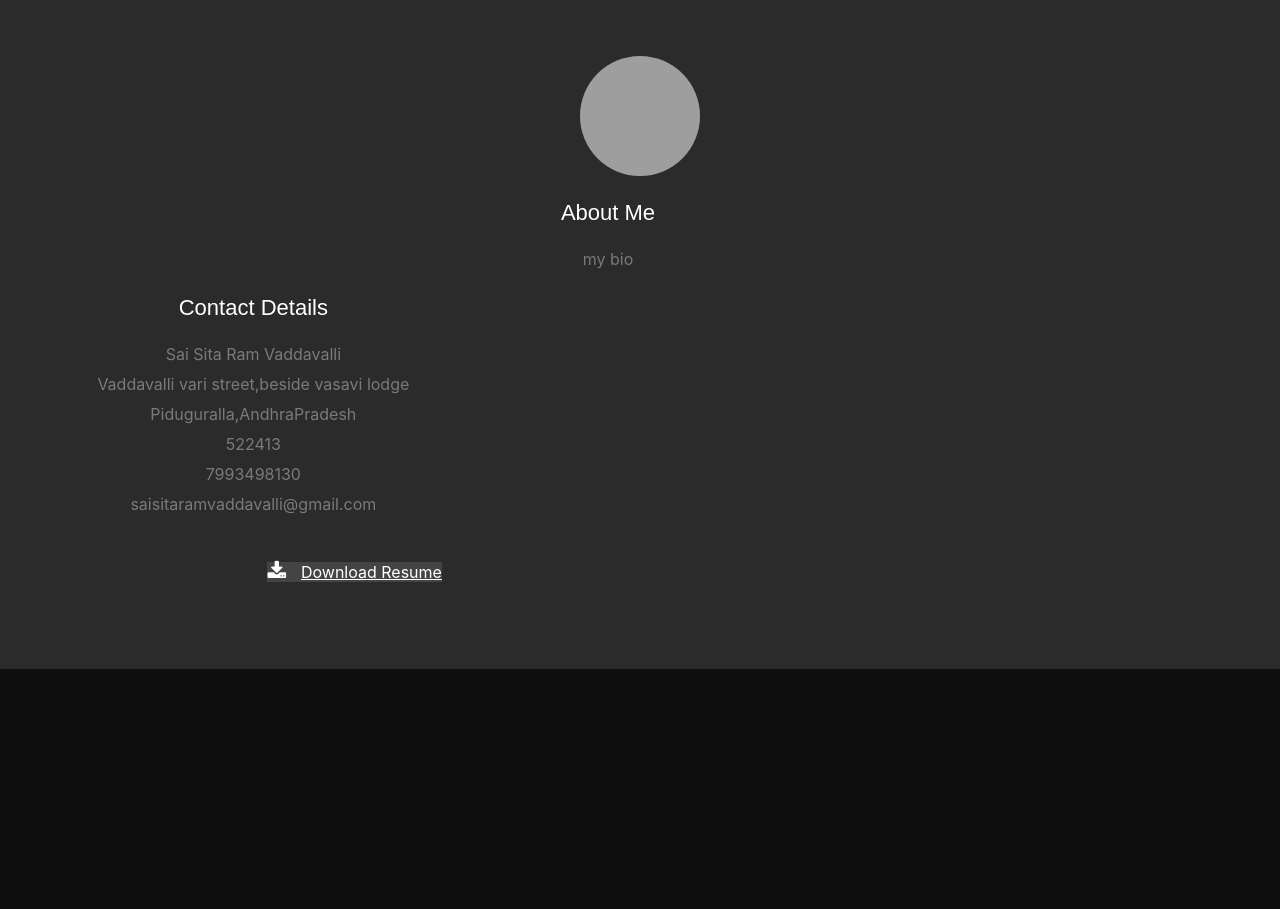
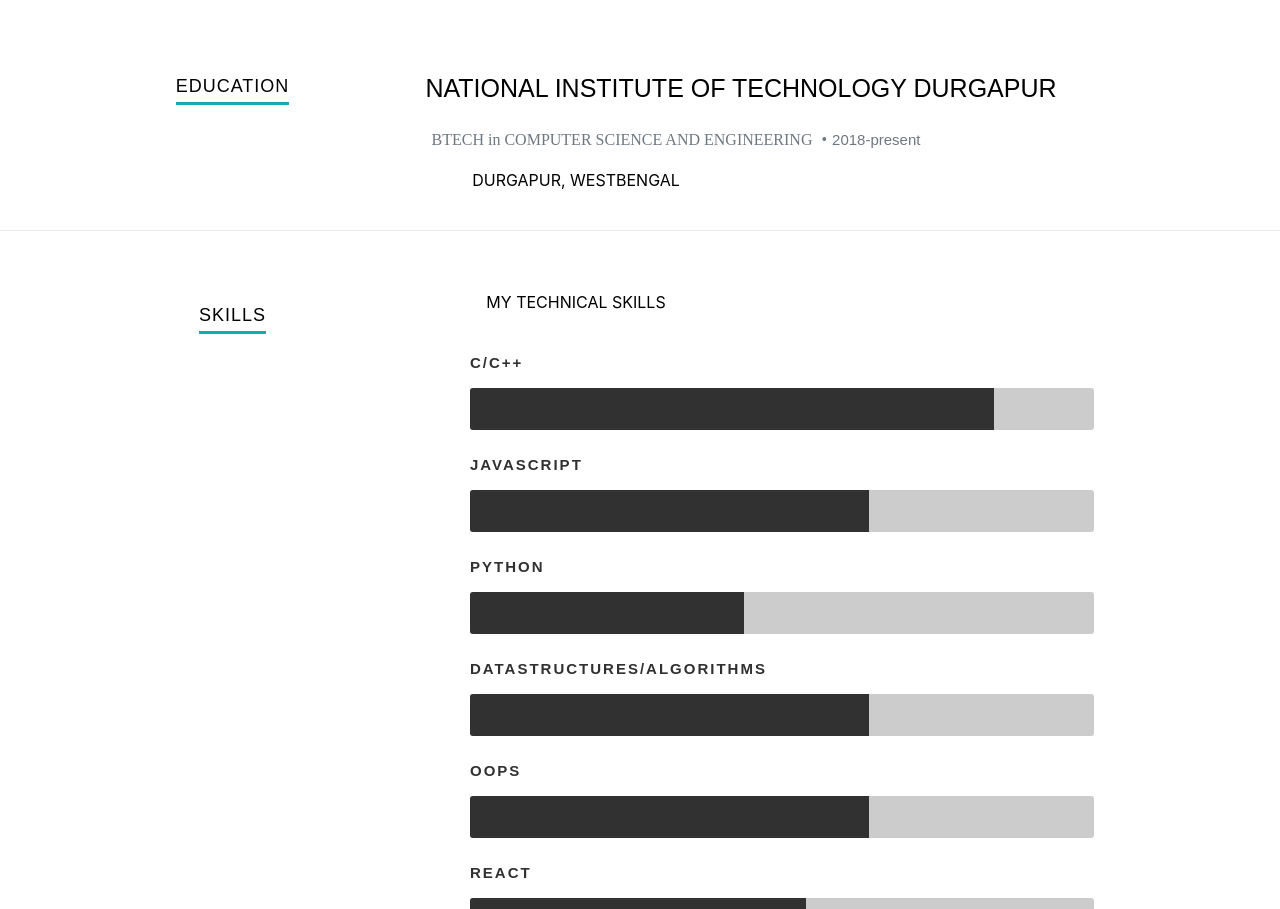
Before and after one commit to saisitaram2000/saisitaram2000.github.io, a React (Create React App) app in the folder myportfolio/: page / in a window 1280 px wide. Shown: the part 840-1749 px from the top of the page. Before the commit the page ends 1509 px from the top, so only its background shows below. Built offline with nearby package versions, Linux system fonts and the light colour scheme; grey boxes are pictures that could not be loaded.

Commit message:
created resume.js file

```diff
--- a/myportfolio/public/index.html
+++ b/myportfolio/public/index.html
@@ -11,11 +11,15 @@
     />
     <link rel="apple-touch-icon" href="%PUBLIC_URL%/logo192.png" />
     <link rel="stylesheet" href="https://cdnjs.cloudflare.com/ajax/libs/font-awesome/4.7.0/css/font-awesome.min.css">
+    <!-- <link rel="stylesheet" href="https://maxcdn.bootstrapcdn.com/bootstrap/3.4.1/css/bootstrap.min.css"> -->
+
+    <!-- <script src="https://maxcdn.bootstrapcdn.com/bootstrap/3.4.1/js/bootstrap.min.js"></script> -->
     <!--
       manifest.json provides metadata used when your web app is installed on a
       user's mobile device or desktop. See https://developers.google.com/web/fundamentals/web-app-manifest/
     -->
     <link rel="manifest" href="%PUBLIC_URL%/manifest.json" />
+
     <!--
       Notice the use of %PUBLIC_URL% in the tags above.
       It will be replaced with the URL of the `public` folder during the build.
@@ -40,5 +44,7 @@
       To begin the development, run `npm start` or `yarn start`.
       To create a production bundle, use `npm run build` or `yarn build`.
     -->
+    <script src="https://ajax.googleapis.com/ajax/libs/jquery/3.5.1/jquery.min.js"></script>
+
   </body>
 </html>
--- a/myportfolio/src/App.js
+++ b/myportfolio/src/App.js
@@ -2,11 +2,13 @@
 import './App.css';
 import Header from './components/Header';
 import About from './components/About';
+import Resume from './components/Resume';
 function App() {
   return (
     <div className="App">
       <Header />
-      <About />
+      {/* <About /> */}
+      <Resume />
     </div>
   );
 }
--- a/myportfolio/src/components/Header.js
+++ b/myportfolio/src/components/Header.js
@@ -8,11 +8,15 @@
         this.state = {};
 
     }
+
+     networks = () =>(
+
+        social.map(network=>{
+        return <li key={network.name}><a href={network.url}><i className={network.className}></i></a></li>;
+    })
+     )
     render(){
-        console.log(social[0]);
-        var networks=social.map(function(network){
-            return <li key={network.name}><a href={network.url}><i className={network.className}></i></a></li>
-        })
+
         return(
 
             <header id="home">
@@ -34,15 +38,15 @@
                 <div className="row banner">
                     <div className="banner-text">
                         <h1 className="responsive-headline">I'm {main[0].name}.</h1>
-                        <h3>A passionate WebDeveloper and ProblemSolver</h3>
+                        <h3>{main[0].description}</h3>
                         <hr />
                         <ul className="social">
-                            {networks}
+                            <this.networks />
                         </ul>
                     </div>
                 </div>
                 <p className="scrolldown">
-                    <a className="smoothscroll" href="#about"><i className="icon-down-circle"></i></a>
+                    <a className="smoothscroll" href="#about"><i className="fa fa-chevron-circle-down"></i></a>
                 </p>
             </header>
 
--- /dev/null
+++ b/myportfolio/src/components/Resume.js
@@ -0,0 +1,61 @@
+import React, { Component } from 'react';
+import resume from '../data/resume.json';
+import '../css/layout.css';
+
+export default class Resume extends Component{
+    constructor(props) {
+        super(props);
+        this.state = {};
+
+    }
+
+     education=()=>(
+       resume[0].education.map(education=>{
+           return <div key={education.college}><h3>{education.college}</h3>
+           <p className="info">{education.branch} <span>&bull;</span><em className="date">{education.year}</em></p>
+           <p>{education.location}</p></div>
+       })
+    )
+    skills=()=>(
+        resume[0].skills.map(skill=>{
+            var className = 'bar-expand '+skill.name.toLowerCase();
+            return <li key={skill.name}><span style={{width:(skill.level)}}className={className}></span><em>{skill.name}</em></li>
+        })
+    )
+    render(){
+        console.log(resume[0].education);
+        return(
+    <section id="resume">
+        <div className=" education">
+            <div className="three columns header-col">
+                <h1><span>Education</span></h1>
+            </div>
+            <div className="nine columns main-col">
+                <div className="row item">
+                    <div className="twelve columns">
+                        <this.education />
+                    </div>
+                </div>
+            </div>
+        </div>
+            <div className="skill">
+
+                <div className="three columns header-col">
+                    <h1><span>Skills</span></h1>
+                </div>
+
+                <div className="nine columns main-col">
+
+                    <p id="skimsg">{resume[0].skillmessage}</p>
+
+                    <div className="bars">
+                        <ul className="skills">
+                            <this.skills/>
+                        </ul>
+                    </div>
+                </div>
+        </div>
+    </section>
+        )
+    }
+}
--- a/myportfolio/src/css/layout.css
+++ b/myportfolio/src/css/layout.css
@@ -1,9 +1,7 @@
 
 body { background: #0f0f0f; }
 
-/* ------------------------------------------------------------------ */
-/* b. Header Styles
-/* ------------------------------------------------------------------ */
+/************************** Header styles ******************************/
 html{
     scroll-behavior: smooth;
 }
@@ -40,13 +38,13 @@
    font: 90px/1.1em 'opensans-bold', sans-serif;
    color: #fff;
    letter-spacing: -2px;
-   margin: 0 auto 18px auto;
+   margin: 0 auto 16px auto;
    text-shadow: 0px 1px 3px rgba(0, 0, 0, .8);
 }
 header .banner-text h3 {
    font: 18px/1.9em 'librebaskerville-regular', serif;
    color: #A8A8A8;
-   margin: 0 auto;
+   margin: 0 auto ;
    width: 70%;
    text-shadow: 0px 1px 2px rgba(0, 0, 0, .5);
 }
@@ -79,7 +77,7 @@
 /* scrolldown link */
 header .scrolldown a {
    position: absolute;
-   bottom: 30px;
+   bottom: 200px;
    left: 50%;
    margin-left: -29px;
    color: #fff;
@@ -98,8 +96,7 @@
 }
 header .scrolldown a:hover { color: #11ABB0; }
 
-/* primary navigation
---------------------------------------------------------------------- */
+/* Navigation */
 #nav-wrap ul, #nav-wrap li, #nav-wrap a {
 	 margin: 0;
 	 padding: 0;
@@ -161,9 +158,7 @@
 ul#nav li.current a { color: #F06000; }
 
 
-/* ------------------------------------------------------------------ */
-/* c. About Section
-/* ------------------------------------------------------------------ */
+/******************************* About section ********************************/
 
 #about {
    background: #2B2B2B;
@@ -193,7 +188,9 @@
 #about .contact-details { width: 41.66667%; }
 #about .download {
    width: 58.33333%;
+   /* width:160%; */
    padding-top: 6px;
+
 }
 #about .main-col { padding-right: 5%; }
  #about .download .button {
@@ -208,3 +205,100 @@
    margin-right: 15px;
    font-size: 20px;
 }
+/**********************Resume Section**************************/
+#resume {
+   background: #fff;
+   padding-top: 90px;
+   padding-bottom: 72px;
+   overflow: hidden;
+}
+
+#resume a, #resume a:visited  { color: #11ABB0; }
+#resume a:hover, #resume a:focus { color: #313131; }
+
+#resume h1 {
+   font: 18px/24px 'opensans-bold', sans-serif;
+   text-transform: uppercase;
+   letter-spacing: 1px;
+   margin-left: -815px;
+}
+#resume h1 span {
+   border-bottom: 3px solid #11ABB0;
+   padding-bottom: 6px;
+}
+#resume h3 {
+   font: 25px/30px 'opensans-bold', sans-serif;
+   margin-left: 330px;
+   margin-top: -40px;
+}
+
+#resume .header-col { padding-top: 9px; }
+#resume .main-col { padding-right: 10%; }
+
+.education, .skills {
+   margin-bottom: 48px;
+   padding-bottom: 24px;
+   border-bottom: 1px solid #E8E8E8;
+}
+#resume .info {
+   font: 16px/24px 'librebaskerville-italic', serif;
+   color: #6E7881;
+   margin-bottom: 18px;
+   margin-top: 9px;
+   margin-left: 200px;
+}
+#resume .info span {
+   margin-right: 5px;
+   margin-left: 5px;
+}
+#resume .date {
+   font: 15px/24px 'opensans-regular', sans-serif;
+   margin-top: 6px;
+}
+#resume #skimsg{
+   margin-top: -50px;
+}
+
+/*	Skill Bars*/
+
+
+.bars {
+	width: 95%;
+	float: left;
+	padding: 0;
+	text-align: left;
+}
+.bars .skills {
+  	margin-top: 60px;
+   list-style: none;
+   margin-left: 430px;
+}
+.bars li {
+   position: relative;
+  	margin-bottom: 60px;
+  	background: #ccc;
+  	height: 42px;
+  	border-radius: 3px;
+}
+.bars li em {
+	font: 15px 'opensans-bold', sans-serif;
+   color: #313131;
+	text-transform: uppercase;
+   letter-spacing: 2px;
+	font-weight: bold;
+   position: relative;
+	top: -36px;
+}
+.bar-expand {
+   position: absolute;
+   left: 0;
+   top: 0;
+
+   margin: 0;
+   padding-right: 24px;
+  	background: #313131;
+   display: inline-block;
+  	height: 42px;
+   line-height: 42px;
+   border-radius: 3px 0 0 3px;
+}
--- /dev/null
+++ b/myportfolio/src/data/resume.json
@@ -0,0 +1,62 @@
+[
+    {
+    "education":[
+        {
+            "college":"NATIONAL INSTITUTE OF TECHNOLOGY DURGAPUR",
+            "branch":"BTECH in COMPUTER SCIENCE AND ENGINEERING",
+            "year":"2018-present",
+            "location":"DURGAPUR, WESTBENGAL"
+        }
+
+    ],
+    "skillmessage":"MY TECHNICAL SKILLS",
+    "skills":[
+        {
+            "name":"C/C++",
+            "level":"80%"
+        },
+        {
+            "name":"Javascript",
+            "level":"60%"
+        },
+        {
+            "name":"python",
+            "level":"40%"
+        },
+        {
+            "name":"DataStructures/Algorithms",
+            "level":"60%"
+        },
+        {
+            "name":"OOPS",
+            "level":"60%"
+        },
+        {
+            "name":"React",
+            "level":"50%"
+        },
+        {
+            "name":"Node.js",
+            "level":"50%"
+        },
+        {
+            "name":"MySQL",
+            "level":"50%"
+        },
+        {
+            "name":"Jquery",
+            "level":"40%"
+        },
+        {
+            "name":"HTML/CSS",
+            "level":"50%"
+        },
+        {
+            "name":"Git",
+            "level":"50%"
+        }
+
+
+    ]
+    }
+]
```
Also changed, not shown: 1 other file (tests, documents, lock files or other folders).
